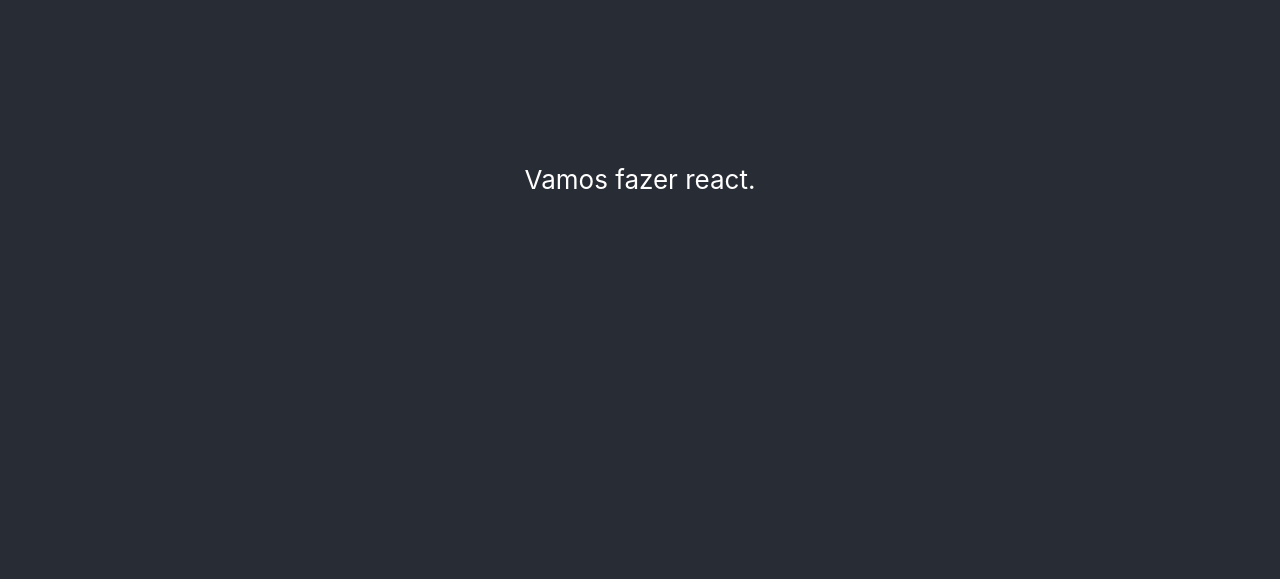
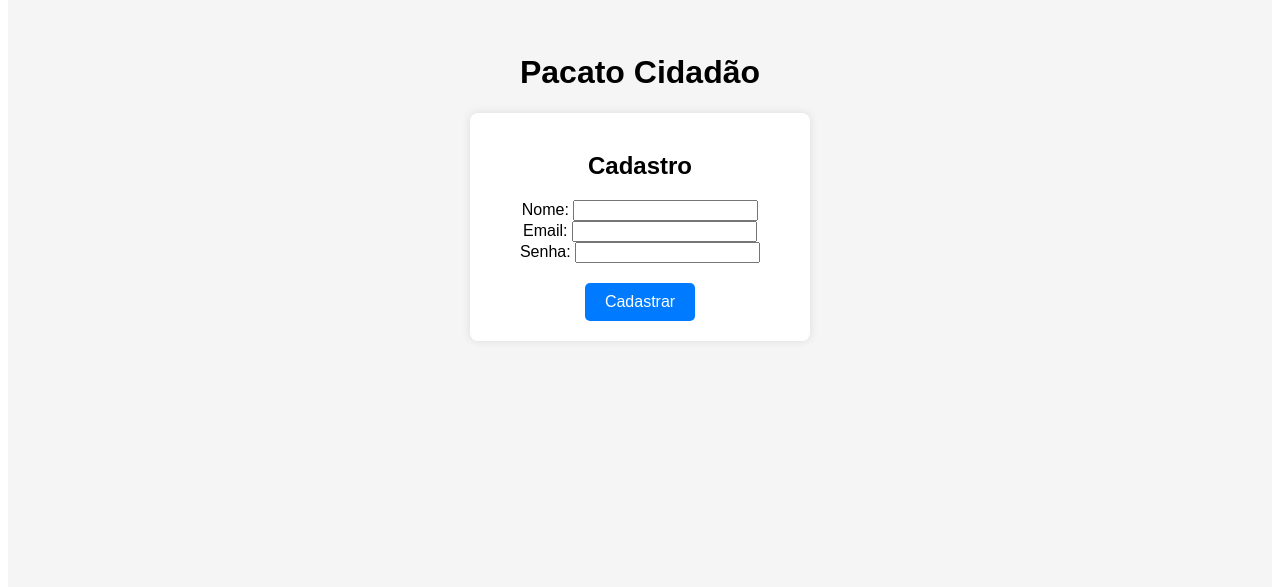
Before and after one commit to WillPatin/engenharia_2024, a React (Create React App) app: page /cadastro in a window 1280 px wide. Shown: the part 221-808 px from the top of the page. Built offline with nearby package versions, Linux system fonts and the light colour scheme.

Commit message:
Cadastro com css basico e botão

```diff
--- a/public/index.html
+++ b/public/index.html
@@ -7,37 +7,13 @@
     <meta name="theme-color" content="#000000" />
     <meta
       name="description"
-      content="Web site created using create-react-app"
+      content=""
     />
-    <link rel="apple-touch-icon" href="%PUBLIC_URL%/logo192.png" />
-    <!--
-      manifest.json provides metadata used when your web app is installed on a
-      user's mobile device or desktop. See https://developers.google.com/web/fundamentals/web-app-manifest/
-    -->
-    <link rel="manifest" href="%PUBLIC_URL%/manifest.json" />
-    <!--
-      Notice the use of %PUBLIC_URL% in the tags above.
-      It will be replaced with the URL of the `public` folder during the build.
-      Only files inside the `public` folder can be referenced from the HTML.
 
-      Unlike "/favicon.ico" or "favicon.ico", "%PUBLIC_URL%/favicon.ico" will
-      work correctly both with client-side routing and a non-root public URL.
-      Learn how to configure a non-root public URL by running `npm run build`.
-    -->
-    <title>React App</title>
+    <title>Cidadao Pacato</title>
   </head>
   <body>
     <noscript>You need to enable JavaScript to run this app.</noscript>
     <div id="root"></div>
-    <!--
-      This HTML file is a template.
-      If you open it directly in the browser, you will see an empty page.
-
-      You can add webfonts, meta tags, or analytics to this file.
-      The build step will place the bundled scripts into the <body> tag.
-
-      To begin the development, run `npm start` or `yarn start`.
-      To create a production bundle, use `npm run build` or `yarn build`.
-    -->
   </body>
 </html>
--- a/src/App.js
+++ b/src/App.js
@@ -1,18 +1,14 @@
+import { BrowserRouter as Router, Route, Routes } from "react-router-dom";
 
-import './css/App.css';
+import Cadastro from "./view/Cadastro";
 
 function App() {
   return (
-    <div className="App">
-      <header className="App-header">
-
-        <p>
-          Vamos fazer react.
-        </p>
-
-
-      </header>
-    </div>
+    <Router>
+      <Routes>
+        <Route path="/cadastro" element={<Cadastro />} />
+      </Routes>
+    </Router>
   );
 }
 
--- /dev/null
+++ b/src/components/Button.jsx
@@ -0,0 +1,12 @@
+import React from "react";
+import styles from "./Button.module.css";
+
+const Button = ({ label, onClick }) => {
+  return (
+    <button className={styles.button} onClick={onClick}>
+      {label}
+    </button>
+  );
+};
+
+export default Button;
--- /dev/null
+++ b/src/components/Button.module.css
@@ -0,0 +1,16 @@
+/* Button.module.css */
+
+.button {
+    padding: 10px 20px;
+    background-color: #007bff;
+    color: white;
+    border: none;
+    border-radius: 5px;
+    cursor: pointer;
+    font-size: 16px;
+    transition: background-color 0.3s ease;
+  }
+
+  .button:hover {
+    background-color: #0056b3;
+  }
--- /dev/null
+++ b/src/components/InputField.jsx
@@ -0,0 +1,10 @@
+const InputField = ({ label, type, value, onChange }) => {
+  return (
+    <div>
+      <label>{label}</label>
+      <input type={type} value={value} onChange={onChange} />
+    </div>
+  );
+};
+
+export default InputField;
--- a/src/css/index.css
+++ /dev/null
@@ -1,13 +0,0 @@
-body {
-  margin: 0;
-  font-family: -apple-system, BlinkMacSystemFont, 'Segoe UI', 'Roboto', 'Oxygen',
-    'Ubuntu', 'Cantarell', 'Fira Sans', 'Droid Sans', 'Helvetica Neue',
-    sans-serif;
-  -webkit-font-smoothing: antialiased;
-  -moz-osx-font-smoothing: grayscale;
-}
-
-code {
-  font-family: source-code-pro, Menlo, Monaco, Consolas, 'Courier New',
-    monospace;
-}
--- a/src/css/App.css
+++ b/src/styles/App.css
@@ -14,18 +14,18 @@
 }
 
 .App-header {
-  background-color: #282c34;
+  background-color: #ddd5dd;
   min-height: 100vh;
   display: flex;
   flex-direction: column;
   align-items: center;
   justify-content: center;
   font-size: calc(10px + 2vmin);
-  color: white;
+  color: rgb(0, 0, 0);
 }
 
 .App-link {
-  color: #61dafb;
+  color: #000000;
 }
 
 @keyframes App-logo-spin {
@@ -36,3 +36,19 @@
     transform: rotate(360deg);
   }
 }
+
+label{
+  display: block;
+  margin-bottom: 10px;
+  text-align: left;
+}
+input{
+  display: block;
+  margin-top: 5px;
+  border-radius: 5px;
+
+}
+button{
+  border-radius: 5px;
+  background-color: aqua;
+}
--- /dev/null
+++ b/src/styles/index.css
@@ -0,0 +1,8 @@
+html, body {
+  height: 100%;
+
+}
+
+body {
+  font-family:Arial, Helvetica, sans-serif;
+}
--- /dev/null
+++ b/src/view/Cadastro.jsx
@@ -0,0 +1,51 @@
+import React, { useState } from "react";
+import Button from "../components/Button";
+import InputField from "../components/InputField";
+import styles from "./Cadastro.module.css";
+
+const Cadastro = () => {
+  const [email, setEmail] = useState("");
+  const [nome, setNome] = useState("");
+  const [senha, setSenha] = useState("");
+
+  const handleCadastro = () => {
+    console.log("Cadastro realizado com sucesso!");
+    console.log("Nome:", nome);
+    console.log("Email:", email);
+    console.log("Senha:", senha); // Apenas para teste, evite imprimir senhas em produção!
+  };
+
+  return (
+    <div className={styles.cadastroContainer}>
+      <h1>Pacato Cidadão</h1>
+      <div className={styles.cadastroForm}>
+        <h2>Cadastro</h2>
+
+        <InputField
+          label="Nome: "
+          type="text"
+          value={nome}
+          onChange={(e) => setNome(e.target.value)}
+        />
+        <InputField
+          label="Email: "
+          type="email"
+          value={email}
+          onChange={(e) => setEmail(e.target.value)}
+        />
+        <InputField
+          label="Senha: "
+          type="password"
+          value={senha}
+          onChange={(e) => setSenha(e.target.value)}
+        />
+
+        <div className={styles.buttonContainer}>
+          <Button label="Cadastrar" onClick={handleCadastro} />
+        </div>
+      </div>
+    </div>
+  );
+};
+
+export default Cadastro;
--- /dev/null
+++ b/src/view/Cadastro.module.css
@@ -0,0 +1,33 @@
+
+
+.cadastroContainer {
+    display: flex;
+    flex-direction: column;
+    align-items: center;
+    justify-content: center;
+    height: 100vh;
+    background-color: #f5f5f5;
+  }
+
+  .cadastroForm {
+    background-color: white;
+    padding: 20px;
+    border-radius: 8px;
+    box-shadow: 0 0 10px rgba(0, 0, 0, 0.1);
+    width: 300px;
+    display: flex;
+    flex-direction: column;
+    align-items: center;
+  }
+
+  .cadastroTitle {
+    margin-bottom: 20px;
+    font-size: 24px;
+    color: #333;
+  }
+  .buttonContainer {
+    display: flex;
+    justify-content: center; /* Centraliza o botão horizontalmente */
+    width: 100%;
+    margin-top: 20px;
+  }
```
Also changed, not shown: src/index.js (+5 -10 lines), src/view/login.jsx (added, +7 -0 lines).
